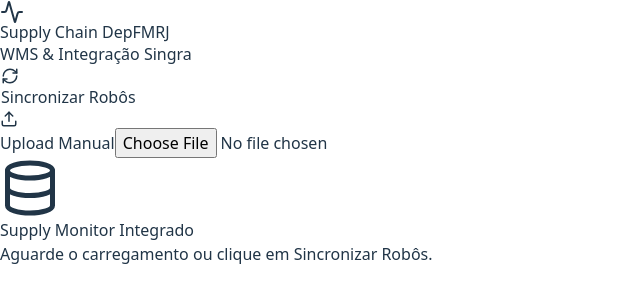
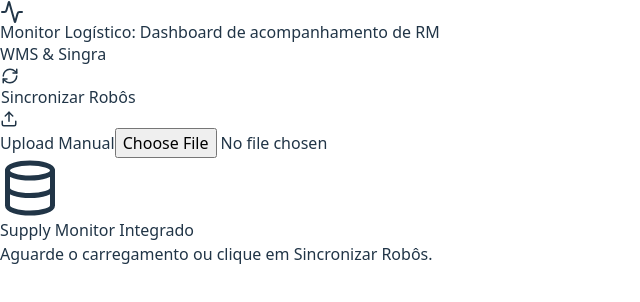
Before and after one commit to devvsa123/depfmrj, a React (Vite) app in the folder supply-monitor/: page / in a window 1280 px wide. Shown: the top 302 px of the page, without its empty margins (0-640 px from the left). Built offline with nearby package versions, Linux system fonts and the light colour scheme.

Commit message:
Update App.jsx

```diff
--- a/supply-monitor/src/App.jsx
+++ b/supply-monitor/src/App.jsx
@@ -831,7 +831,7 @@ const App = () => {
       const model = genAI.getGenerativeModel({ model: "gemini-3-flash-preview" });
       const result = await model.generateContent({
         contents: [{ parts: [{ text: userQuery }] }],
-        systemInstruction: { parts: [{ text: "Você é um consultor sênior de Supply Chain. Gere um diagnóstico operacional fluido, sem asteriscos ou tabelas, focado em ajudar o tomador de decisão. Use os rótulos originais: Entradas (Corte), Saídas (Corte), SLA (Até 20 dias)." }] }
+        systemInstruction: { parts: [{ text: "Você é um consultor sênior de Supply Chain. Gere um diagnóstico operacional fluido, sem asteriscos ou tabelas, focado em ajudar o tomador de decisão. Use os rótulos originais: Entradas (Corte), Saídas (Corte), Nível de Serviço (Até 20 dias)." }] }
       });
       const rawText = result.response.text();
       setAiAnalysis(rawText.replace(/[#*`>-]/g, "").trim());
@@ -1031,7 +1031,7 @@ const App = () => {
           </div>
           <div className="bg-white p-6 rounded-3xl shadow-sm border border-slate-200">
             <div className="flex items-center justify-between mb-1">
-               <p className="text-blue-500 text-[10px] font-black uppercase tracking-widest italic">SLA (Até 20 dias)</p>
+               <p className="text-blue-500 text-[10px] font-black uppercase tracking-widest italic">Nivel de serviço (Até 20 dias)</p>
                <InfoButton title="SLA (Nível de Serviço)" description="Percentual de pedidos expedidos em até 20 dias a partir da data de entrada. Meta padrão da operação." />
             </div>
             <p className="text-2xl font-black text-slate-800">{slaAnalysis?.taxaNoPrazo}%</p>
@@ -1650,8 +1650,8 @@ const renderEmailSearch = () => {
             <div className="flex items-center gap-3 group">
               <div className="bg-indigo-600 p-2.5 rounded-2xl shadow-lg transition-transform group-hover:scale-110"><Activity className="text-white" size={24} /></div>
               <div>
-                <h1 className="text-2xl font-black text-slate-800 tracking-tight">Supply Chain <span className="text-indigo-600">DepFMRJ</span></h1>
-                <p className="text-[10px] text-slate-400 font-bold uppercase tracking-widest mt-0.5">WMS & Integração Singra</p>
+                <h1 className="text-2xl font-black text-slate-800 tracking-tight">Monitor Logístico: <span className="text-indigo-600">Dashboard de acompanhamento de RM</span></h1>
+                <p className="text-[10px] text-slate-400 font-bold uppercase tracking-widest mt-0.5">WMS & Singra</p>
               </div>
             </div>
             <div className="flex flex-col items-end gap-2">
```
